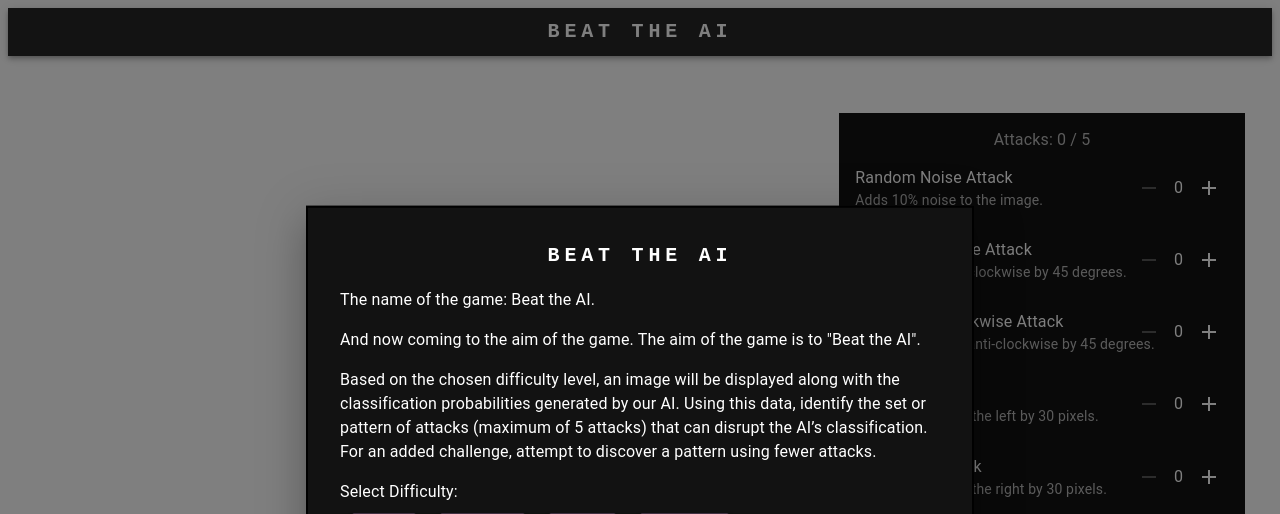
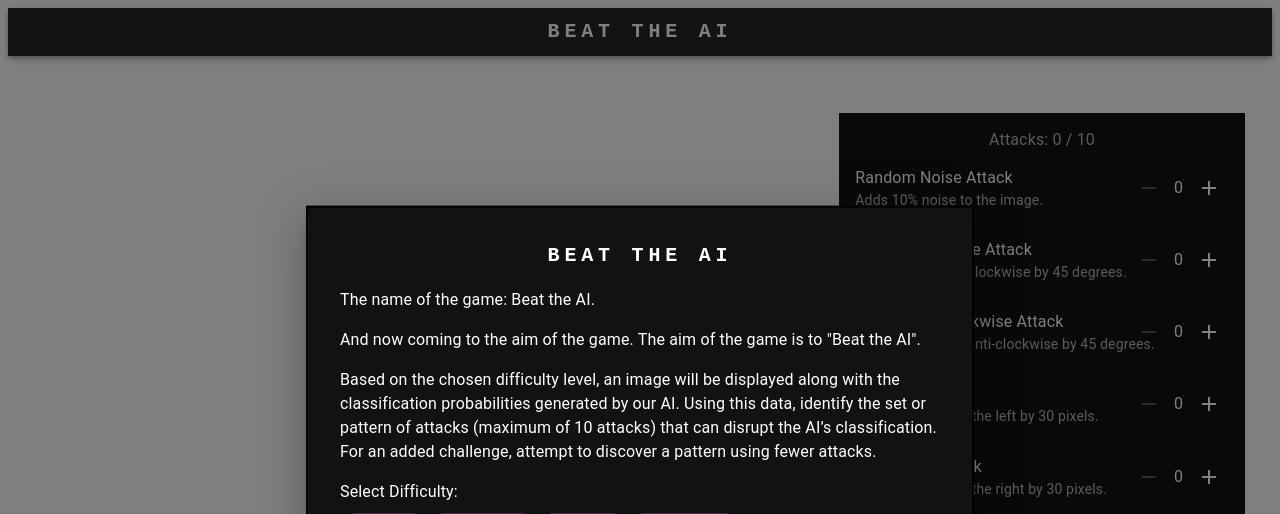
Before and after one commit to ShuklaJt11/dissertation_master, a React (Create React App) app in the folder ui/: page / in a window 1280 px wide. Shown: the top 514 px of the page. Built offline with nearby package versions, Linux system fonts and the light colour scheme; the HTML template or start-up script is replaced by a standard one.

Commit message:
Changed the maximum number of attacks to 10

```diff
--- a/ui/src/components/attack-area/AttackArea.js
+++ b/ui/src/components/attack-area/AttackArea.js
@@ -8,7 +8,7 @@ import RefreshIcon from '@mui/icons-material/Refresh';
 import AttackButton from '../attack-button/AttackButton';
 import GeneralButton from '../general-button/GeneralButton';
 
-import { attackImageApi, fetchAttackedImageApi, attackList } from '../../services/utils';
+import { attackImageApi, fetchAttackedImageApi, attackList, maxAttacks } from '../../services/utils';
 
 const ListArea = styled('div')(({ theme }) => ({
     backgroundColor: theme.palette.background.paper,
@@ -116,7 +116,7 @@ const AttackArea = ({
     return (
         <Box display="flex" justifyContent="center" alignItems="center" height="calc(100vh - 48px)" flexDirection="column">
             <ListArea>
-                <List dense={false} subheader={<ListSubheader><Typography variant='body1' textAlign={"center"} sx={{marginTop: "15px"}}>Attacks: {attackCount} / 5</Typography></ListSubheader>}>
+                <List dense={false} subheader={<ListSubheader><Typography variant='body1' textAlign={"center"} sx={{marginTop: "15px"}}>Attacks: {attackCount} / {maxAttacks}</Typography></ListSubheader>}>
                 {
                     attackList.map(attack => {
                         return (
--- a/ui/src/components/game-screen/GameScreen.js
+++ b/ui/src/components/game-screen/GameScreen.js
@@ -6,7 +6,7 @@ import LoadingAnimation from '../loader/LoadingAnimation';
 import AttackArea from '../attack-area/AttackArea';
 import IntroModal from '../intro-modal/IntroModal';
 
-import { fetchImageApi, fetchImageByLevelApi, attackList } from '../../services/utils';
+import { fetchImageApi, fetchImageByLevelApi, attackList, maxAttacks } from '../../services/utils';
 
 const GameScreen = () => {
     const [loading, setLoading] = useState(true);
@@ -75,6 +75,7 @@ const GameScreen = () => {
         setImageUrl('');
         setAttackedImageUrl('');
         setImageData('');
+        setAttackCount(0);
         setSelectedAttacks(() => {
             return attackList.map(attack => {
                 return {
@@ -87,7 +88,7 @@ const GameScreen = () => {
     };
 
     const toggleAttackStatus = () => {
-        if (attackCount < 5) setDisableAdd(false);
+        if (attackCount < maxAttacks) setDisableAdd(false);
         else setDisableAdd(true);
     }
 
--- a/ui/src/components/intro-modal/IntroModal.js
+++ b/ui/src/components/intro-modal/IntroModal.js
@@ -49,7 +49,7 @@ const IntroModal = ({open, selectLevel}) => {
                         And now coming to the aim of the game. The aim of the game is to "Beat the AI".
                     </Typography>
                     <Typography id="modal-modal-description" sx={{ mt: 2 }}>
-                        Based on the chosen difficulty level, an image will be displayed along with the classification probabilities generated by our AI. Using this data, identify the set or pattern of attacks (maximum of 5 attacks) that can disrupt the AI’s classification. For an added challenge, attempt to discover a pattern using fewer attacks.
+                        Based on the chosen difficulty level, an image will be displayed along with the classification probabilities generated by our AI. Using this data, identify the set or pattern of attacks (maximum of 10 attacks) that can disrupt the AI’s classification. For an added challenge, attempt to discover a pattern using fewer attacks.
                     </Typography>
                     <Typography id="modal-modal-description" sx={{ mt: 2 }}>
                         Select Difficulty:
--- a/ui/src/services/utils.js
+++ b/ui/src/services/utils.js
@@ -6,6 +6,8 @@ export const attackImageApi = `${backendHost}/attack/predictions`;
 export const fetchAttackedImageApi = `${backendHost}/attack/get-image`;
 
 export const imageLocation = '/file-server/';
+
+export const maxAttacks = 10;
 
 export const difficultyList = ['Easy', 'Medium', 'Hard', 'Random'];
 
```
